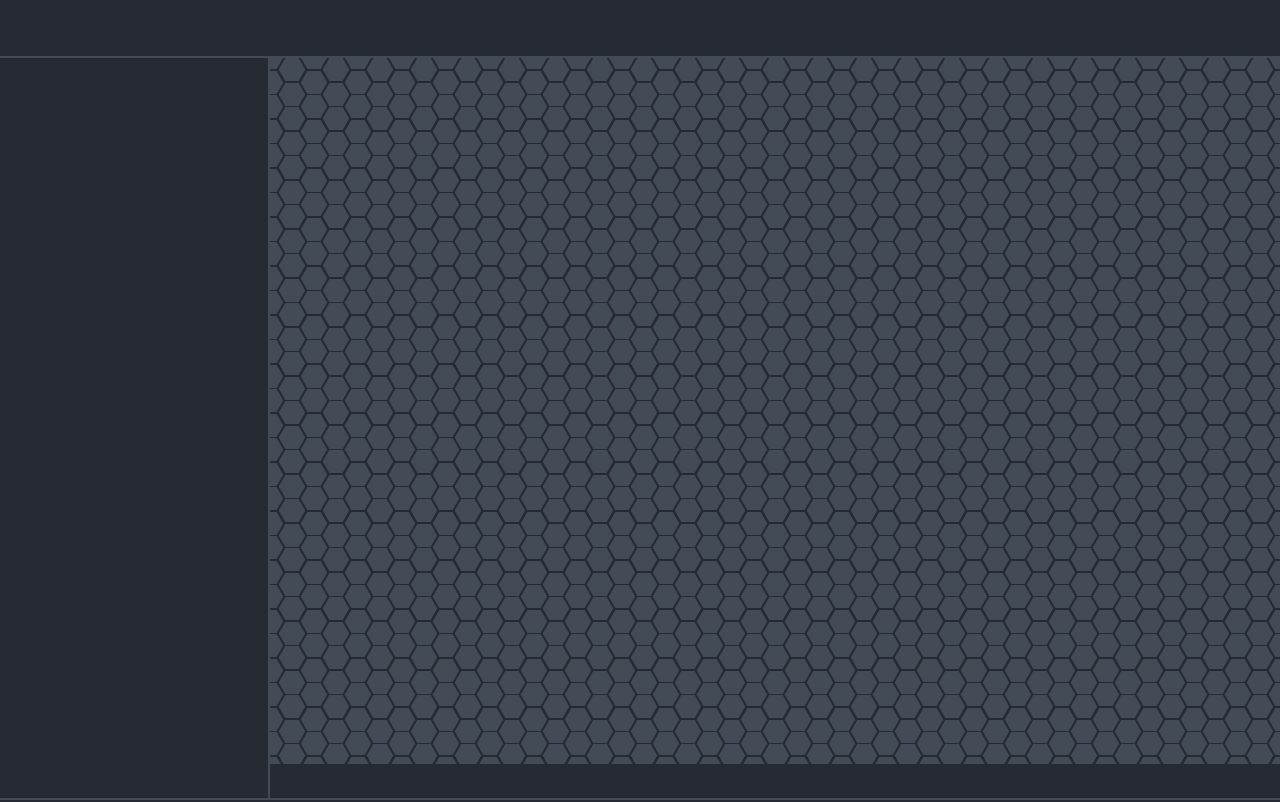
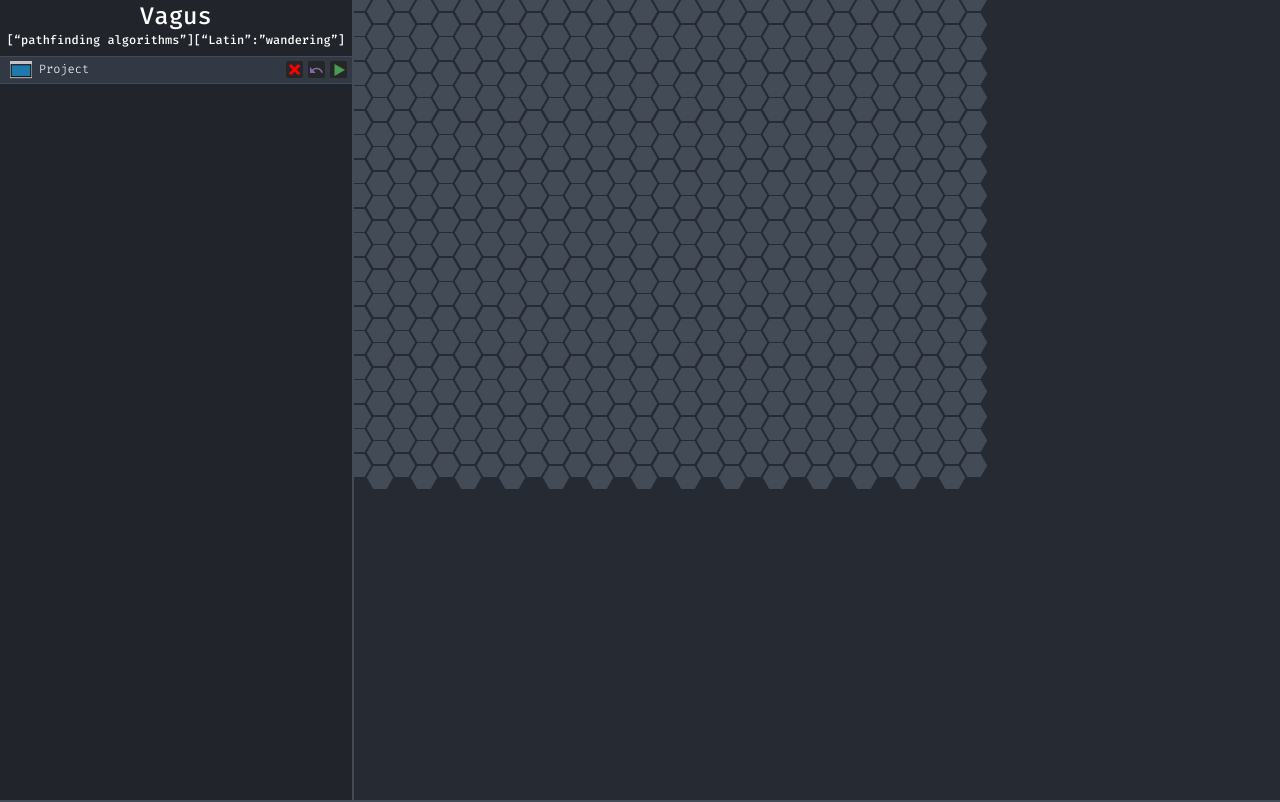
Before and after one commit to Aarnavv/Vagus, a React (Create React App) app: page / in a window 1280 px wide. Built offline with nearby package versions, Linux system fonts and the light colour scheme.

Commit message:
Navbar start

```diff
--- a/public/index.html
+++ b/public/index.html
@@ -13,8 +13,8 @@
 </head>
 
 <body>
-  <noscript>You need to enable JavaScript to run this app.</noscript>
   <div id="root"></div>
+
 </body>
 
 </html>
--- a/src/css/app.css
+++ b/src/css/app.css
@@ -1,12 +1,6 @@
-.header {
-  height: 7vh;
-  width: 100vw;
-  border-bottom: 2px solid #434B57;
-}
-
 .content {
   width: 100%;
-  height: 92.5vh;
+  height: 100vh;
   display: flex;
   flex-direction: row;
   border-bottom: 2px solid #434B57;
@@ -15,6 +9,6 @@
 }
 
 .left-cmd {
-  width: 21vw;
+  width: 30vw;
   border-right: 2px solid #434B57;
 }
--- a/src/css/hex.css
+++ b/src/css/hex.css
@@ -1,5 +1,5 @@
 .hex-board {
-  height: 706.22px;
+  /* height: 706.22px; */
   position: relative;
   overflow: hidden;
   width: 79vw;
@@ -37,6 +37,7 @@
   position: absolute;
   height:25px;
   width:15px;
+  transition: all 0.1s;
 }
 
 .rect {
@@ -46,6 +47,7 @@
   height:23px;
   width:13.9px;
   border-radius:1px;
+  transition: all 0.1s;
 }
 
 .rect:after {
@@ -54,13 +56,16 @@
   position:absolute;
   transform:rotate(-30deg);
   width:15px;
+  transition: all 0.1s;
 }
 
 .nw-se {
   transform:rotateZ(60deg);
+  transition: all 0.1s;
 }
 
 .sw-ne {
+  transition: all 0.1s;
   transform:rotateZ(-60deg);
 }
 
--- /dev/null
+++ b/src/css/navbar.css
@@ -0,0 +1,62 @@
+@import url('https://fonts.googleapis.com/css2?family=Fira+Code:wght@300;500&display=swap');
+
+.navbar {
+  background-color: #21252B;
+  width: 100%;
+  height: 100%;
+}
+
+.header {
+  height: 7%;
+  font-family: 'Fira Code', 'sans-serif';
+  font-weight: 500;
+  color: #FFFFFF;
+  text-align: center;
+  border-bottom: 1px solid #434B57;
+}
+
+.title {
+  font-size: 1.5rem;
+}
+
+.description {
+  font-size: .75rem;
+}
+
+.project {
+  height: 2.8%;
+  border-bottom: 1px solid #434B57;
+  background-color: #323844;
+  font-family: 'Fira Code', 'sans-serif';
+  font-size: 0.75rem;
+  font-weight: 300;
+  padding: 4px 3px 0 10px;
+  display: flex;
+  flex-direction: row;
+  flex-wrap: nowrap;
+}
+
+.project-title {
+  margin: 0 0 0 2%;
+  padding: 0;
+  color: #FFFFFF;
+  width: 73%;
+}
+
+.buttons {
+  display: flex;
+  flex-direction: row;
+  flex-wrap: nowrap;
+  gap: 5px;
+}
+
+@media (max-width: 1168px) {
+  html {
+    font-size: 14px;
+  }
+}
+@media (max-width: 1068px) {
+  html {
+    font-size: 12px;
+  }
+}
--- a/src/ts/App.js
+++ b/src/ts/App.js
@@ -1,12 +1,14 @@
-import * as React from "react";
+import React from "react";
 import HexBoard from "./HexBoard";
+import Navbar from "./Navbar";
 import '../css/app.css';
-function App() {
-    return (React.createElement(React.Fragment, null,
-        React.createElement("div", { className: "App" },
-            React.createElement("div", { className: "header" }),
-            React.createElement("div", { className: "content" },
-                React.createElement("div", { className: "left-cmd" }),
-                React.createElement(HexBoard, null)))));
+export default class App extends React.Component {
+    render() {
+        return (React.createElement(React.Fragment, null,
+            React.createElement("div", { className: "App" },
+                React.createElement("div", { className: "content" },
+                    React.createElement("div", { className: "left-cmd" },
+                        React.createElement(Navbar, null)),
+                    React.createElement(HexBoard, null)))));
+    }
 }
-export default App;
--- a/src/ts/Hex.js
+++ b/src/ts/Hex.js
@@ -7,11 +7,20 @@ export default class Hex extends React.Component {
             top: this.props.y + "px",
         }
     };
+    anim1 = () => {
+        document.getElementById("ns" + this.props.id).style.backgroundColor = '#1B8BCD';
+        document.getElementById("nwse" + this.props.id).style.backgroundColor = '#1B8BCD';
+        document.getElementById("swne" + this.props.id).style.backgroundColor = '#1B8BCD';
+    };
+    norAnim1 = () => {
+        document.getElementById("ns" + this.props.id).style.backgroundColor = '#434B57';
+        document.getElementById("nwse" + this.props.id).style.backgroundColor = '#434B57';
+        document.getElementById("swne" + this.props.id).style.backgroundColor = '#434B57';
+    };
     render() {
-        return (React.createElement("div", null,
-            React.createElement("div", { className: "hexagon", id: "hexagon", style: this.styles.hexagon },
-                React.createElement("div", { className: "rect n-s" }),
-                React.createElement("div", { className: "rect nw-se" }),
-                React.createElement("div", { className: "rect sw-ne" }))));
+        return (React.createElement("div", { className: "hexagon", id: "hexagon", style: this.styles.hexagon },
+            React.createElement("div", { className: "rect n-s", id: "ns" + this.props.id, onMouseEnter: this.anim1, onMouseLeave: this.norAnim1 }),
+            React.createElement("div", { className: "rect nw-se", id: "nwse" + this.props.id, onMouseEnter: this.anim1, onMouseLeave: this.norAnim1 }),
+            React.createElement("div", { className: "rect sw-ne", id: "swne" + this.props.id, onMouseEnter: this.anim1, onMouseLeave: this.norAnim1 })));
     }
 }
--- a/src/ts/HexBoard.js
+++ b/src/ts/HexBoard.js
@@ -1,30 +1,33 @@
 import * as React from "react";
 import Hex from "./Hex";
 import '../css/hex.css';
-import { Component } from "react";
-export default class HexBoard extends Component {
+export default class HexBoard extends React.Component {
     render() {
         return (React.createElement("div", { className: "hex-board" }, this.renderHex()));
     }
     renderHex() {
         let content = [];
-        // let xVar = 5;
-        // let width = screen.width;
-        // console.log(width);
-        let xVar = -7.5;
+        let xVar = -2.5;
         let yVar;
-        for (let i = 0; i < 55; i++) {
+        let idVar = 0;
+        let width = 0.79 * (window.screen.availWidth);
+        let height = window.screen.availHeight - 100;
+        let cols = Math.round(width / 22);
+        let rows = Math.round(height / 24.5);
+        for (let i = 0; i < cols; i++) {
             if (i % 2 == 0) {
                 yVar = -12;
-                for (let i = 0; i < 32; i++) {
-                    content.push(React.createElement(Hex, { x: xVar, y: yVar }));
+                for (let i = 0; i < rows; i++) {
+                    idVar++;
+                    content.push(React.createElement(Hex, { x: xVar, y: yVar, id: idVar.toString() }));
                     yVar += 24.5;
                 }
             }
             else {
                 yVar = 0.2;
-                for (let i = 0; i < 32; i++) {
-                    content.push(React.createElement(Hex, { x: xVar, y: yVar }));
+                for (let i = 0; i < rows; i++) {
+                    idVar++;
+                    content.push(React.createElement(Hex, { x: xVar, y: yVar, id: idVar.toString() }));
                     yVar += 24.5;
                 }
             }
--- /dev/null
+++ b/src/ts/Navbar.js
@@ -0,0 +1,27 @@
+import * as React from "react";
+import '../css/navbar.css';
+export default class Navbar extends React.Component {
+    render() {
+        return (React.createElement("div", { className: "navbar" },
+            React.createElement("div", { className: "header" },
+                React.createElement("div", { className: "title" }, "Vagus"),
+                React.createElement("div", { className: "description" }, "[\u201Cpathfinding algorithms\u201D][\u201CLatin\u201D:\u201Dwandering\u201D]")),
+            React.createElement("div", { className: "project" },
+                React.createElement("svg", { className: "svg-img", width: "22", height: "18", viewBox: "0 0 22 18", fill: "none", xmlns: "http://www.w3.org/2000/svg" },
+                    React.createElement("svg", { className: "svg-img", width: "22", height: "18", viewBox: "0 0 22 18", fill: "none", xmlns: "http://www.w3.org/2000/svg" },
+                        React.createElement("rect", { width: "22", height: "17.1471", fill: "#C4C4C4" }),
+                        React.createElement("rect", { x: "1.14706", y: "3.73535", width: "19.7059", height: "11.9412", fill: "#2079AD", stroke: "black" }))),
+                React.createElement("p", { className: "project-title" }, "Project"),
+                React.createElement("div", { className: "buttons" },
+                    React.createElement("svg", { width: "17", height: "17", viewBox: "0 0 17 17", fill: "none", xmlns: "http://www.w3.org/2000/svg" },
+                        React.createElement("rect", { width: "17", height: "17", rx: "2", fill: "#262626" }),
+                        React.createElement("rect", { x: "5.12134", y: "3", width: "13", height: "3", transform: "rotate(45 5.12134 3)", fill: "#FF0000" }),
+                        React.createElement("rect", { width: "13", height: "3", transform: "matrix(-0.707107 0.707107 0.707107 0.707107 12.1924 3)", fill: "#FF0000" })),
+                    React.createElement("svg", { width: "17", height: "17", viewBox: "0 0 17 17", fill: "none", xmlns: "http://www.w3.org/2000/svg" },
+                        React.createElement("rect", { width: "17", height: "17", rx: "2", fill: "#262626" }),
+                        React.createElement("path", { d: "M8.6683 6.66667C6.98534 6.66667 5.46116 7.32667 4.28627 8.4L2 6V12H7.71568L5.41671 9.58667C6.29946 8.81333 7.42355 8.33333 8.6683 8.33333C10.9165 8.33333 12.828 9.87333 13.4949 12L15 11.48C14.1172 8.68667 11.6214 6.66667 8.6683 6.66667Z", fill: "#8167AD" })),
+                    React.createElement("svg", { width: "17", height: "17", viewBox: "0 0 17 17", fill: "none", xmlns: "http://www.w3.org/2000/svg" },
+                        React.createElement("rect", { width: "17", height: "17", rx: "2", fill: "#262626" }),
+                        React.createElement("path", { d: "M15 9L4.5 15.0622L4.5 2.93782L15 9Z", fill: "#499C54" }))))));
+    }
+}
--- /dev/null
+++ b/src/ts/Navbar.tsx
@@ -0,0 +1,39 @@
+import * as React from "react";
+import '../css/navbar.css';
+
+export default class Navbar extends React.Component {
+  render() {
+    return (
+      <div className="navbar">
+        <div className="header">
+          <div className="title">Vagus</div>
+          <div className="description">[“pathfinding algorithms”][“Latin”:”wandering”]</div>
+        </div>
+        <div className="project">
+          <svg className="svg-img" width="22" height="18" viewBox="0 0 22 18" fill="none" xmlns="http://www.w3.org/2000/svg">
+            <svg className="svg-img" width="22" height="18" viewBox="0 0 22 18" fill="none" xmlns="http://www.w3.org/2000/svg">
+              <rect width="22" height="17.1471" fill="#C4C4C4" />
+              <rect x="1.14706" y="3.73535" width="19.7059" height="11.9412" fill="#2079AD" stroke="black" />
+            </svg>
+          </svg>
+          <p className="project-title">Project</p>
+          <div className="buttons">
+            <svg width="17" height="17" viewBox="0 0 17 17" fill="none" xmlns="http://www.w3.org/2000/svg">
+              <rect width="17" height="17" rx="2" fill="#262626" />
+              <rect x="5.12134" y="3" width="13" height="3" transform="rotate(45 5.12134 3)" fill="#FF0000" />
+              <rect width="13" height="3" transform="matrix(-0.707107 0.707107 0.707107 0.707107 12.1924 3)" fill="#FF0000" />
+            </svg>
+            <svg width="17" height="17" viewBox="0 0 17 17" fill="none" xmlns="http://www.w3.org/2000/svg">
+              <rect width="17" height="17" rx="2" fill="#262626" />
+              <path d="M8.6683 6.66667C6.98534 6.66667 5.46116 7.32667 4.28627 8.4L2 6V12H7.71568L5.41671 9.58667C6.29946 8.81333 7.42355 8.33333 8.6683 8.33333C10.9165 8.33333 12.828 9.87333 13.4949 12L15 11.48C14.1172 8.68667 11.6214 6.66667 8.6683 6.66667Z" fill="#8167AD" />
+            </svg>
+            <svg width="17" height="17" viewBox="0 0 17 17" fill="none" xmlns="http://www.w3.org/2000/svg">
+              <rect width="17" height="17" rx="2" fill="#262626" />
+              <path d="M15 9L4.5 15.0622L4.5 2.93782L15 9Z" fill="#499C54" />
+            </svg>
+          </div>
+        </div>
+      </div>
+    );
+  }
+}
```
Also changed, not shown: src/ts/App.tsx (+9 -9 lines), src/ts/Hex.tsx (+22 -18 lines), src/ts/HexBoard.tsx (+16 -48 lines).
